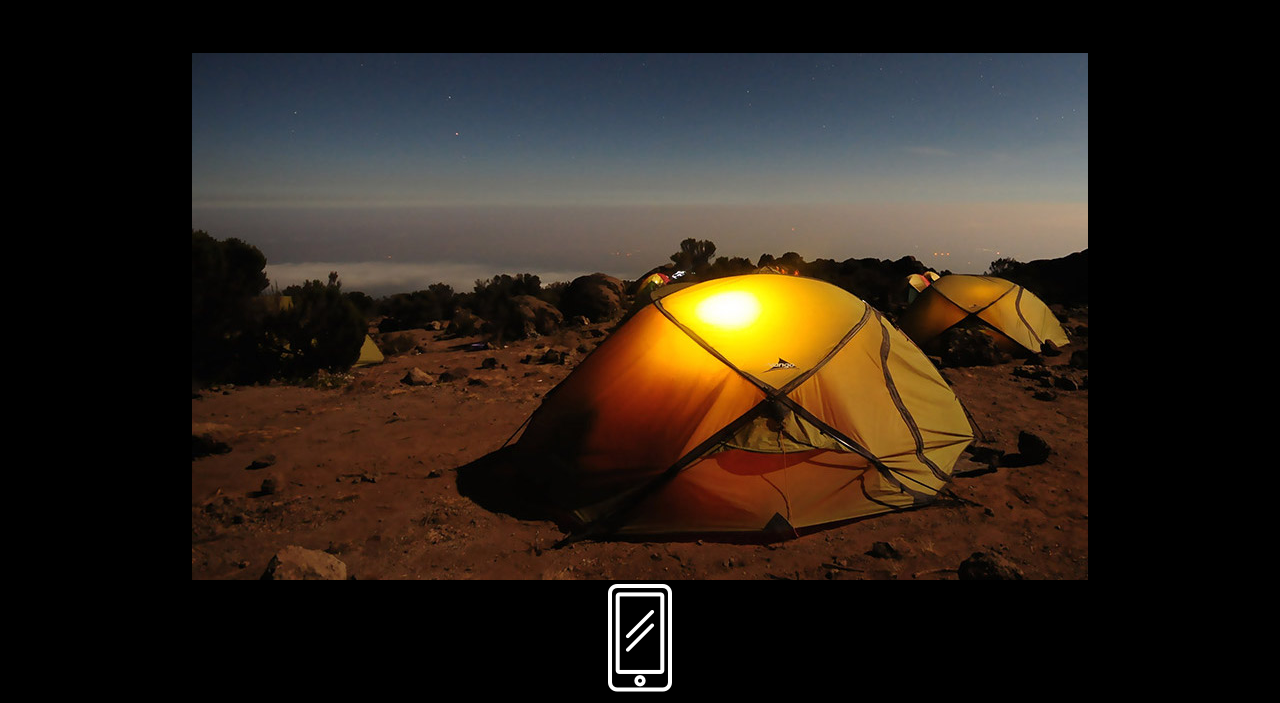
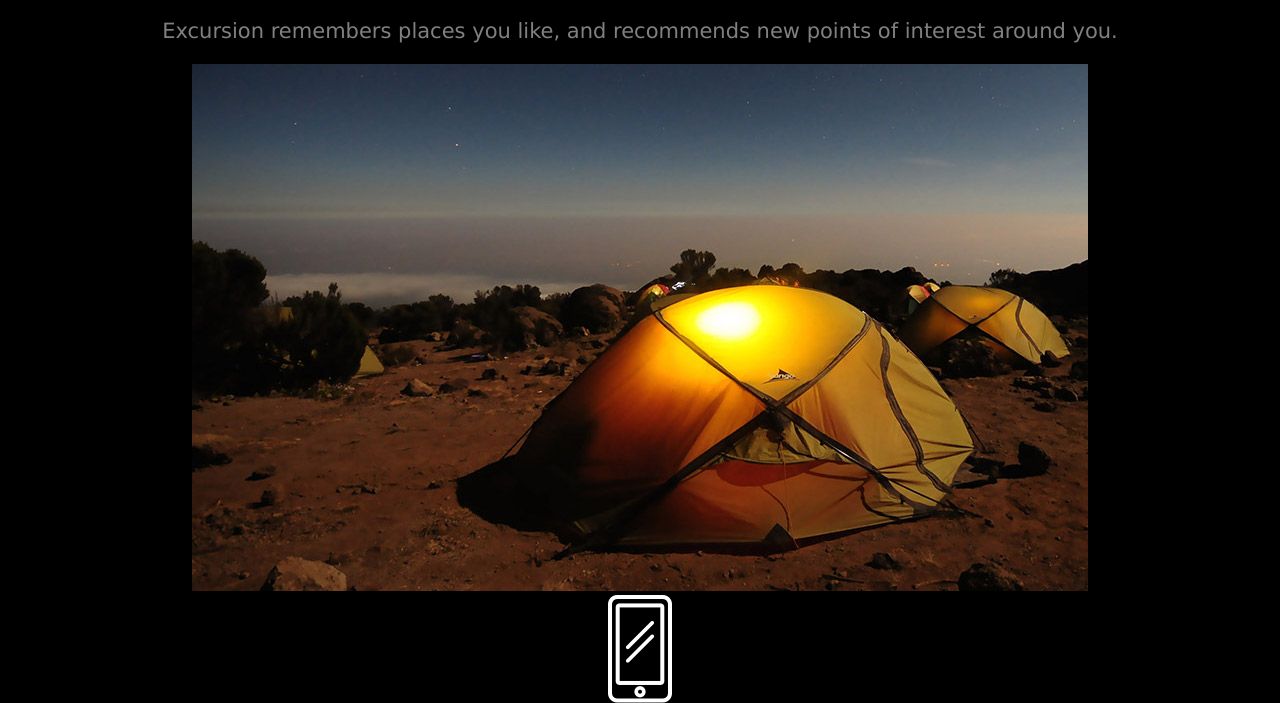
Before and after one commit to sun0019/excursion, a plain HTML site: page index.html in a window 1280 px wide. Shown: the part 397-1100 px from the top of the page. Drawn offline with Linux system fonts and the light colour scheme.

Commit message:
update css file

```diff
--- a/css/style.css
+++ b/css/style.css
@@ -22,7 +22,10 @@ a{
   font-size: 16px;
 }
 
-div{
+p{
+  font-family: Verdana;
+  font-size: 21px;
+  color: gray;
 }
 
 footer{
```
